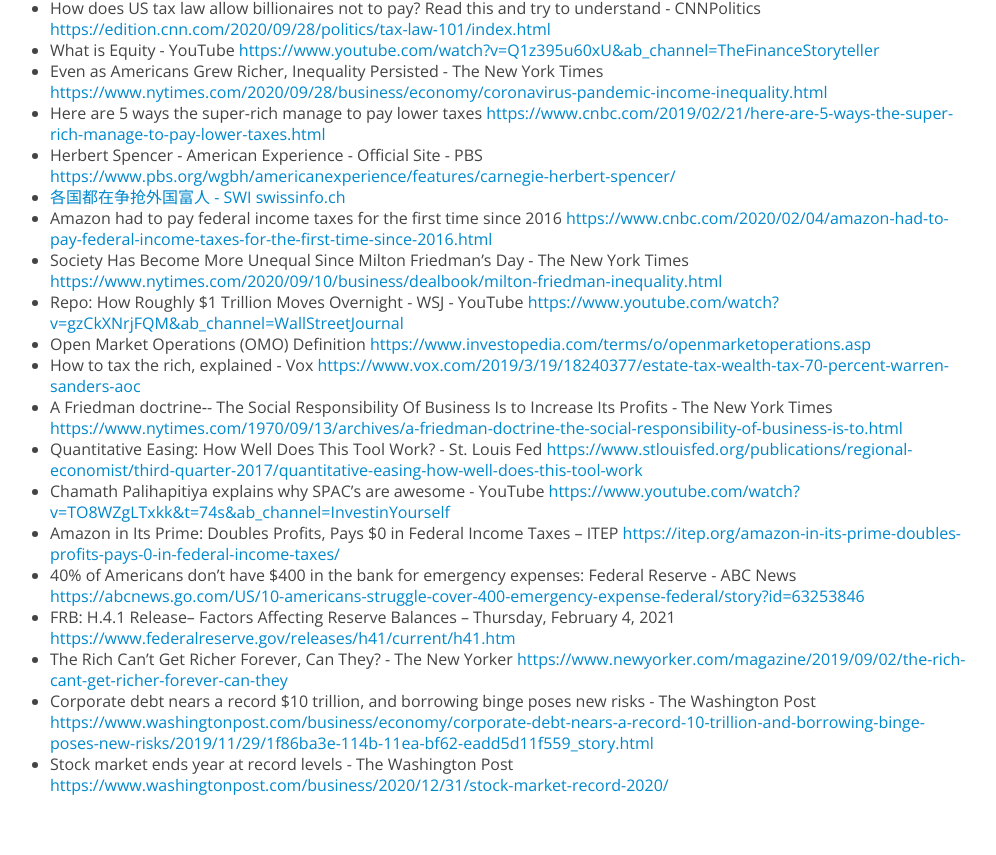
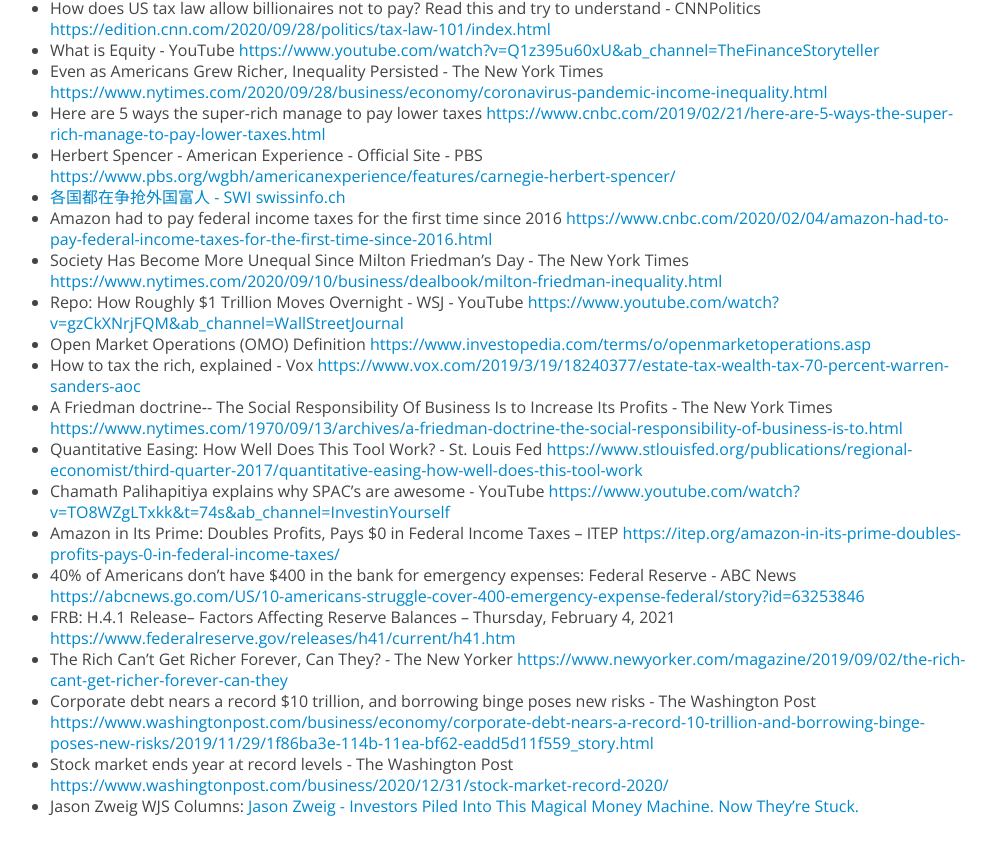
Before and after one commit to tuo/tuo.github.io, a Jekyll site: the page built from _posts/2021-02-01-reflects-on-economics-money-part6.md, in a window 1280 px wide and 900 px high, scrolled down 3958 px. Shown: the top 855 px of the window, without its empty margins (150-1146 px from the left). Built offline with Jekyll 4.4.1, drawn with Linux system fonts in a browser that asks for light colours; comment, search, counter and statistics services are not loaded.

Commit message:
committed

```diff
--- a/_posts/2021-02-01-reflects-on-economics-money-part6.md
+++ b/_posts/2021-02-01-reflects-on-economics-money-part6.md
@@ -146,3 +146,4 @@
 * The Rich Can’t Get Richer Forever, Can They? - The New Yorker [https://www.newyorker.com/magazine/2019/09/02/the-rich-cant-get-richer-forever-can-they](https://www.newyorker.com/magazine/2019/09/02/the-rich-cant-get-richer-forever-can-they)
 * Corporate debt nears a record $10 trillion, and borrowing binge poses new risks - The Washington Post [https://www.washingtonpost.com/business/economy/corporate-debt-nears-a-record-10-trillion-and-borrowing-binge-poses-new-risks/2019/11/29/1f86ba3e-114b-11ea-bf62-eadd5d11f559_story.html](https://www.washingtonpost.com/business/economy/corporate-debt-nears-a-record-10-trillion-and-borrowing-binge-poses-new-risks/2019/11/29/1f86ba3e-114b-11ea-bf62-eadd5d11f559_story.html)
 * Stock market ends year at record levels - The Washington Post [https://www.washingtonpost.com/business/2020/12/31/stock-market-record-2020/](https://www.washingtonpost.com/business/2020/12/31/stock-market-record-2020/)
+* Jason Zweig WJS Columns: [Jason Zweig - Investors Piled Into This Magical Money Machine. Now They’re Stuck.](https://www.wsj.com/articles/investors-piled-into-the-infinity-q-magical-money-machine-now-theyre-stuck-11614354037?mod=djintinvestor_t)
```
